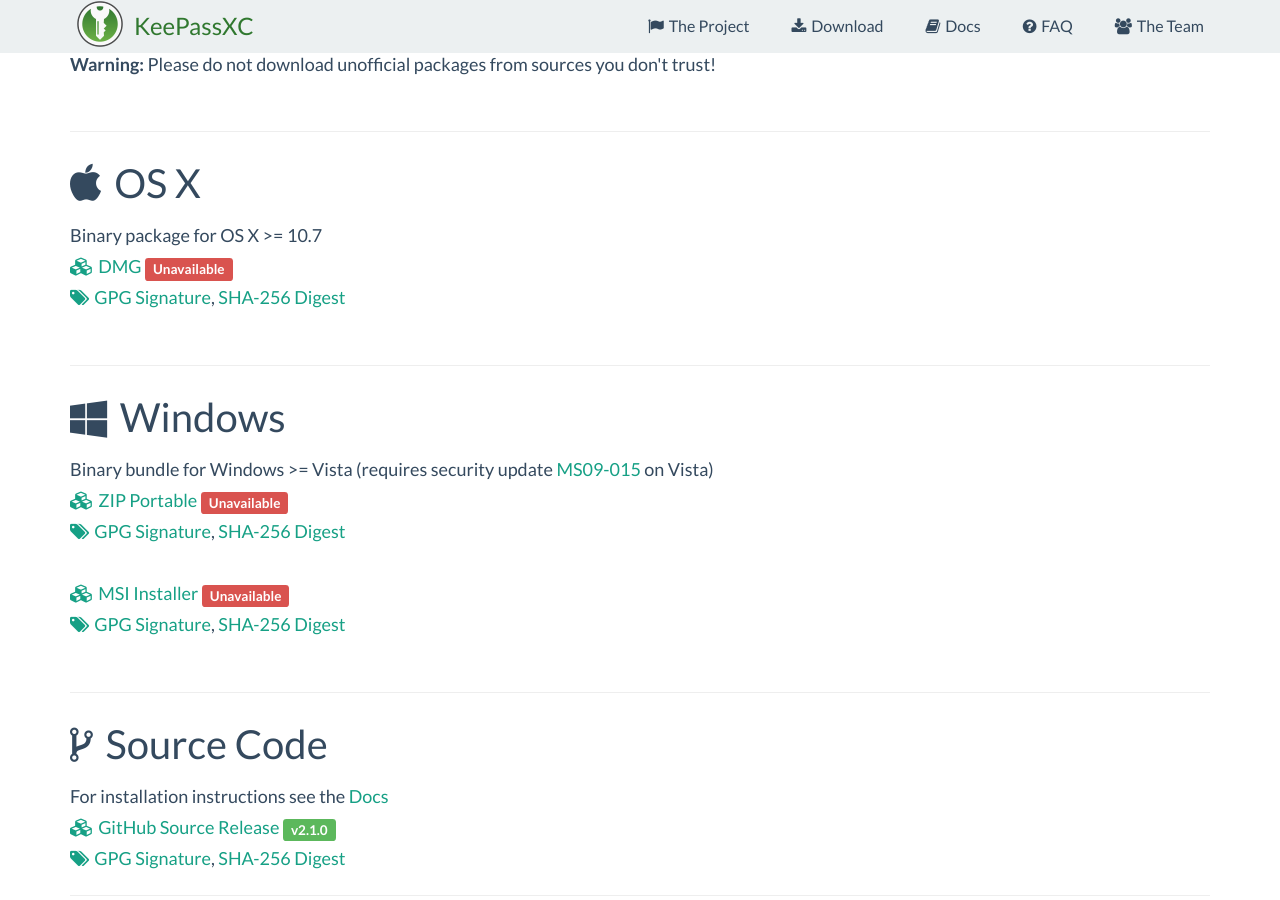
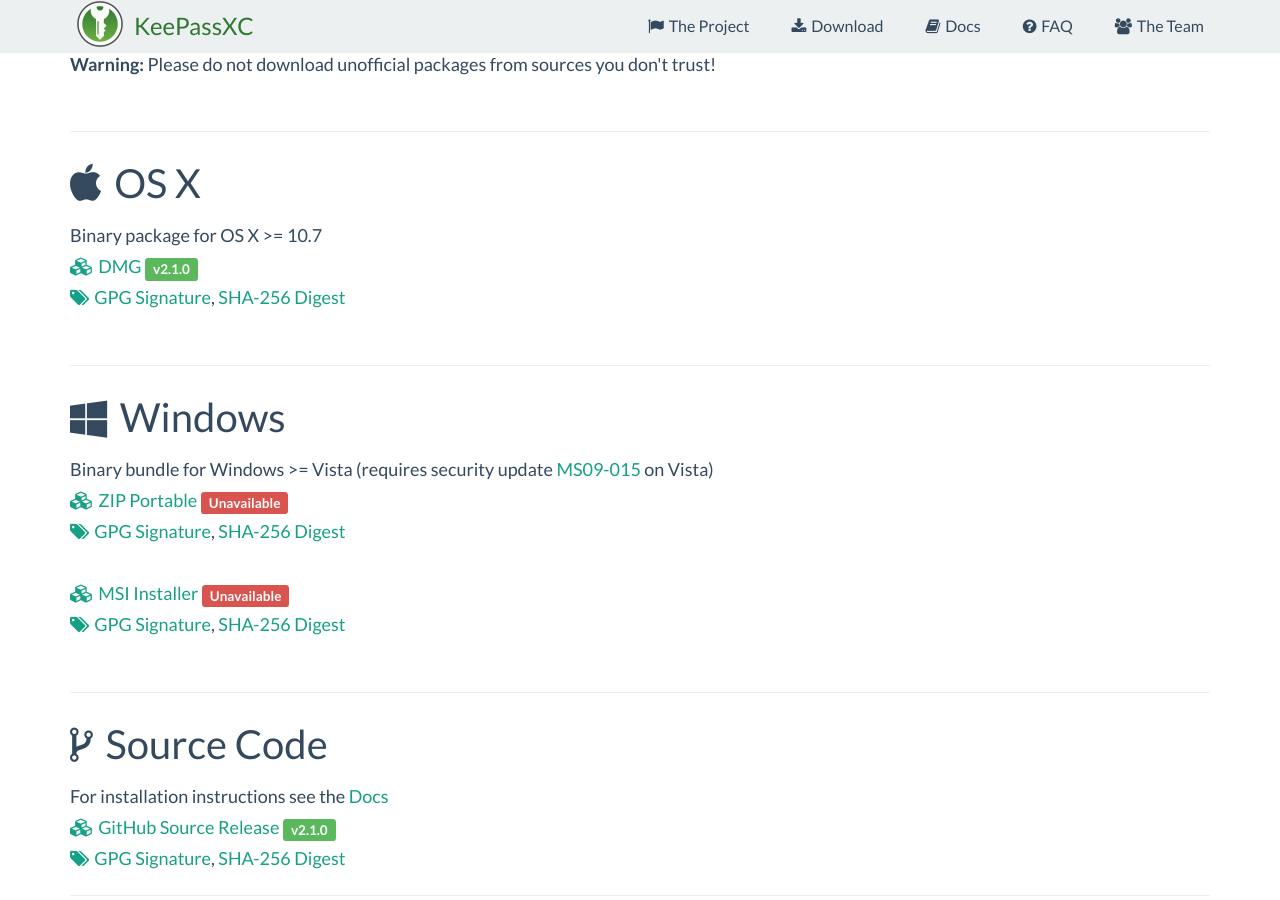
Before and after one commit to keepassxreboot/keepassxc-org, a Jekyll site: the page built from download.html, in a window 1280 px wide and 900 px high, scrolled down 1042 px. Built offline with Jekyll 4.4.1, drawn with Linux system fonts in a browser that asks for light colours.

Commit message:
fix macOS 2.1.0 badge

```diff
--- a/download.html
+++ b/download.html
@@ -73,7 +73,7 @@
   <h3><i class="fa fa-mac" aria-hidden="true"></i> OS X</h3>
   Binary package for OS X >= 10.7<br/>
   <a href="https://github.com/keepassxreboot/keepassxc/releases/download/2.1.0/KeePassXC-2.1.0.dmg">
-    <i class="fa fa-cubes" aria-hidden="true"></i>DMG <span class="label label-danger">Unavailable</span>
+    <i class="fa fa-cubes" aria-hidden="true"></i>DMG <span class="label label-success">v2.1.0</span>
   </a><br/>
   <a href="https://github.com/keepassxreboot/keepassxc/releases/download/2.1.0/KeePassXC-2.1.0.dmg.sig"><i class="fa fa-tags" aria-hidden="true"></i>GPG Signature</a>,
   <a href="https://github.com/keepassxreboot/keepassxc/releases/download/2.1.0/KeePassXC-2.1.0.dmg.DIGEST">SHA-256 Digest</a>
```
